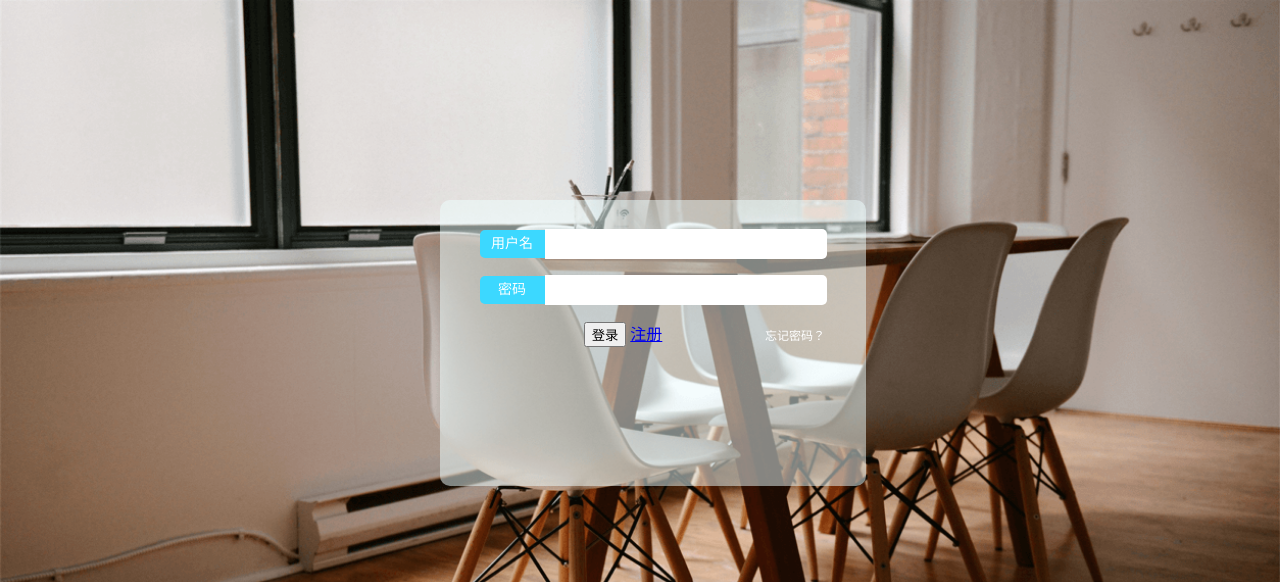
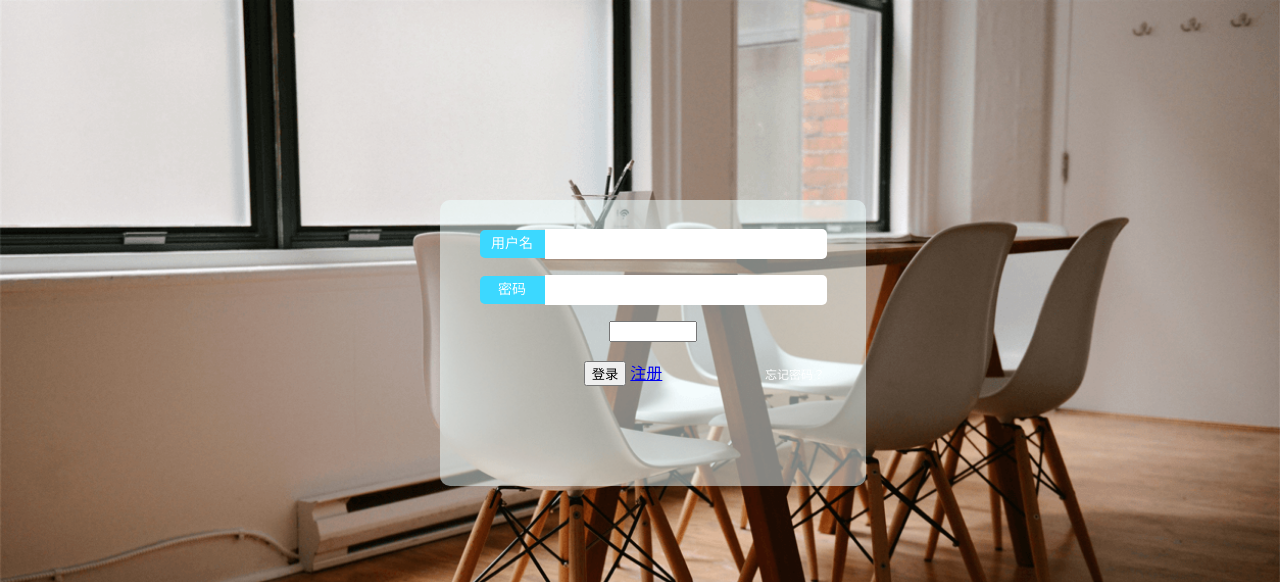
Before and after one commit to yudongjian/second_web, a Django app: page /login/ in a window 1280 px wide. Shown: the top 582 px of the page. Run offline with Django 4.2, Linux system fonts and the light colour scheme.

Commit message:
show data have   change 2022 0105 22:00

```diff
--- a/untitledtest/templates/login.html
+++ b/untitledtest/templates/login.html
@@ -110,7 +110,8 @@
         {% csrf_token %}
         <p><label class="label_input">用户名</label><input type="text" name="username" class="text_field"/></p>
         <p><label class="label_input">密码</label><input type="password" name="password" class="text_field"/></p>
-
+        <input type="text" style="width: 80px" name="code" 验证码>
+        <br><br>
         <div id="login_control">
             <input type="submit"  value="登录" />
             <a href="{% url 'register' %}">注册</a>
```
